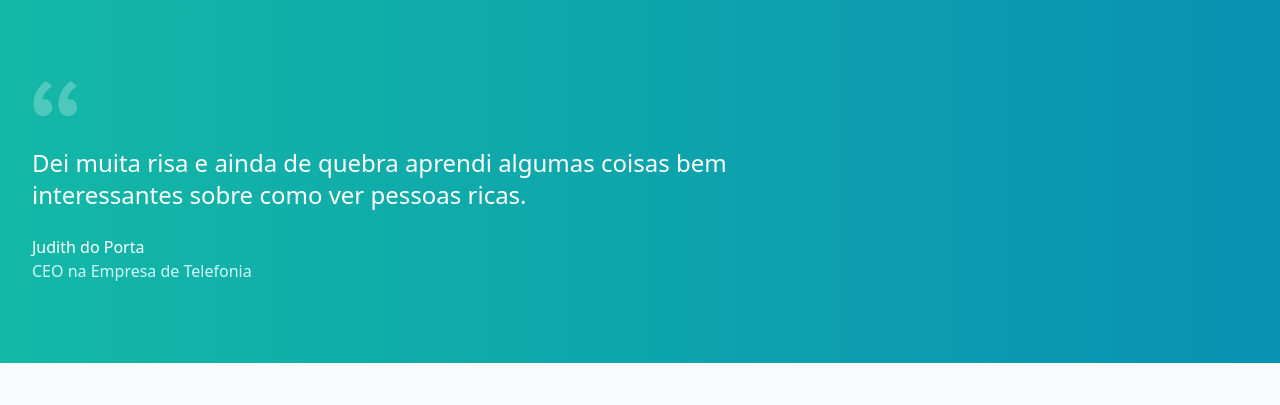
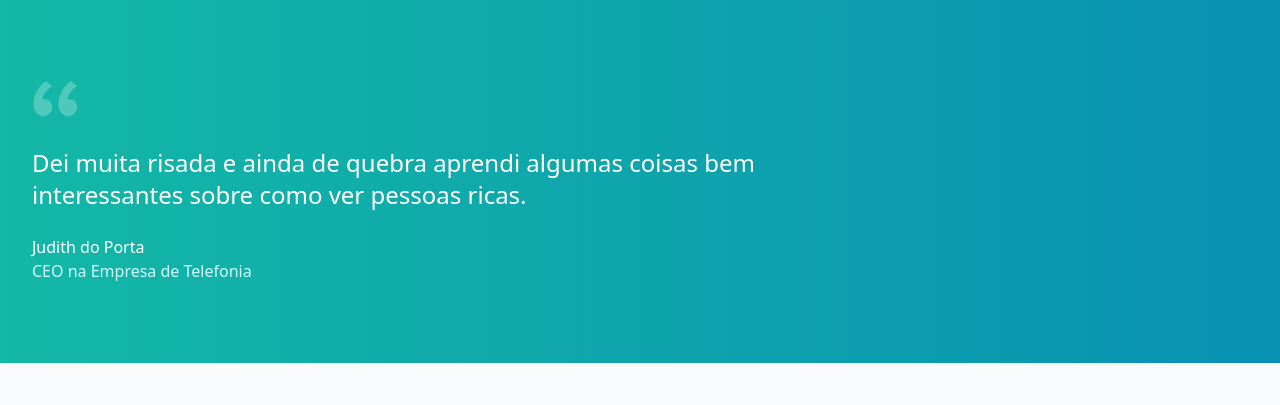
Before and after one commit to quavedev/thumbai-landingpage, a website: page index.html in a window 1280 px wide. Shown: the part 241-646 px from the top of the page. Drawn offline with nearby package versions, Linux system fonts and the light colour scheme; files that its build step writes are made by us from their sources.

Commit message:
Fix typo

```diff
--- a/index.html
+++ b/index.html
@@ -78,7 +78,7 @@
                         />
                       </svg>
                       <p class="mt-6 text-2xl font-medium text-white">
-                        Dei muita risa e ainda de quebra aprendi algumas coisas
+                        Dei muita risada e ainda de quebra aprendi algumas coisas
                         bem interessantes sobre como ver pessoas ricas.
                       </p>
                     </div>
```
